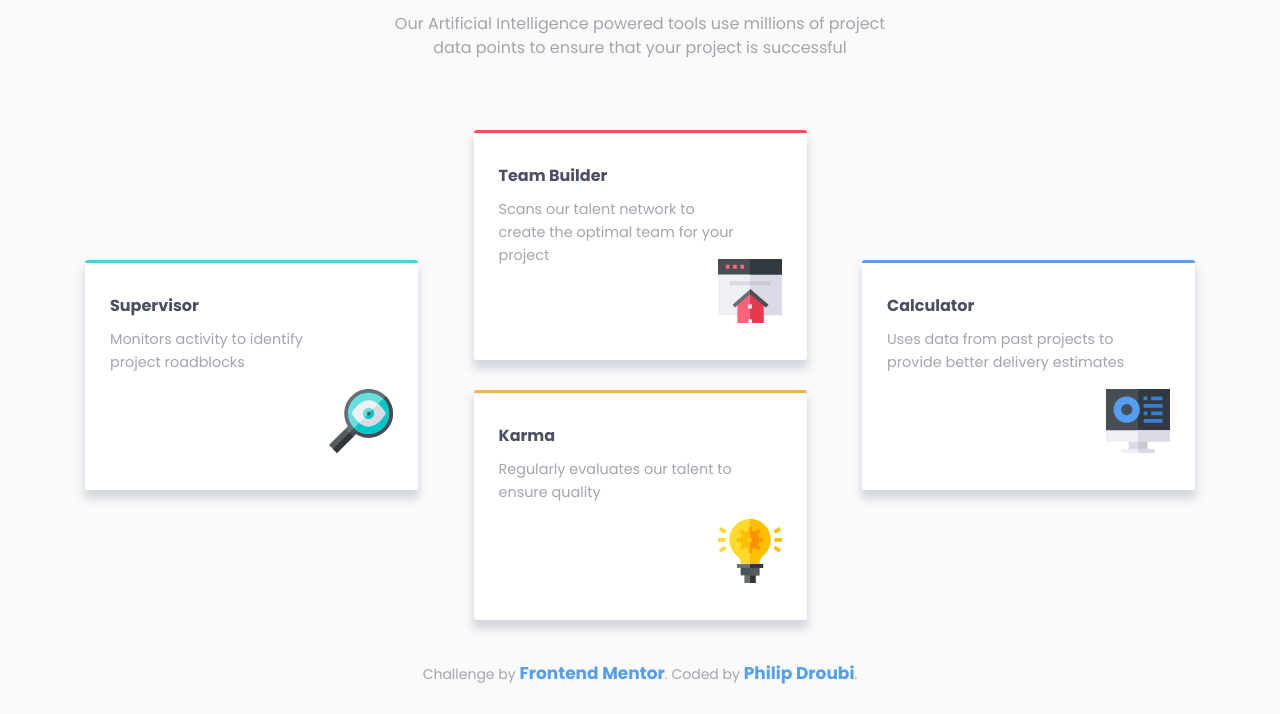
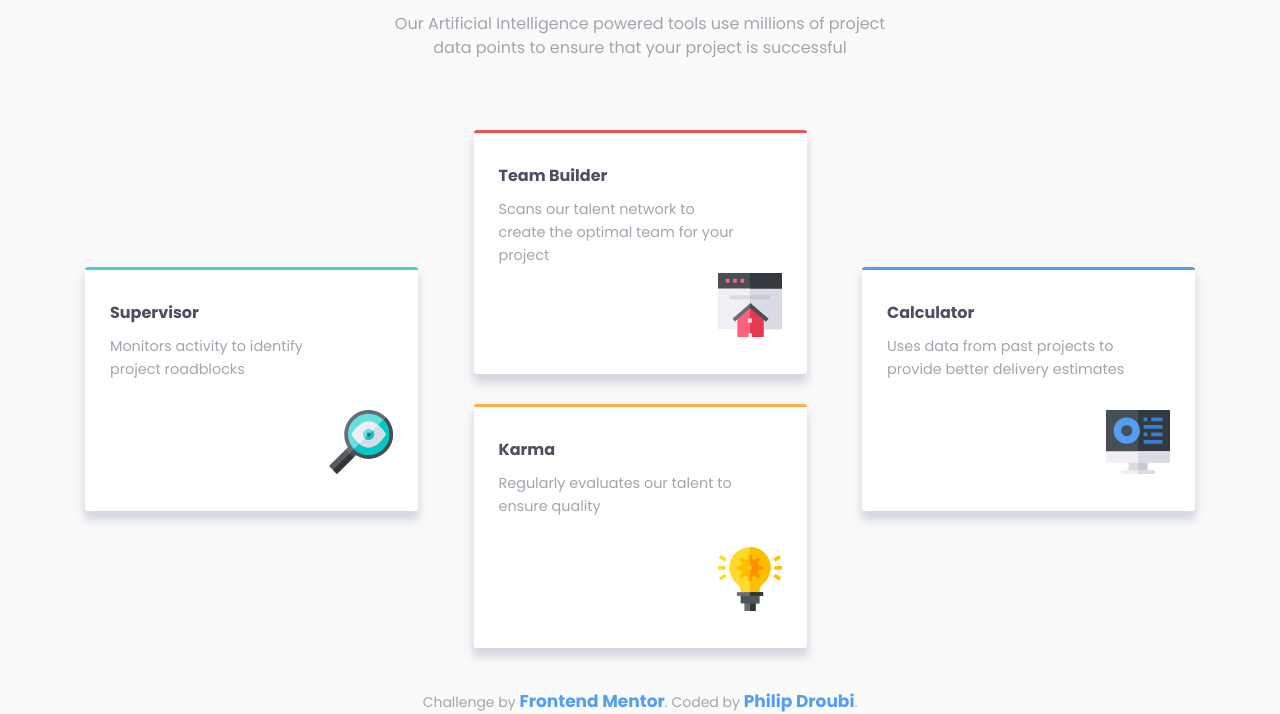
Before and after one commit to Philip-Droubi/four-card-feature-sections, a plain HTML site: page index.html in a window 1280 px wide. Shown: the part 139-853 px from the top of the page. Drawn offline with Linux system fonts and the light colour scheme.

Commit message:
Update four-card-section.css

```diff
--- a/Css/four-card-section.css
+++ b/Css/four-card-section.css
@@ -142,7 +142,7 @@ main .container .card {
   -ms-border-radius: 3px;
   -o-border-radius: 3px;
   box-shadow: 0px 8px 10px 1px hsl(229deg 16% 65% / 39%);
-  height: 230px;
+  height: 244px;
   position: relative;
 }
 main .container .card h4 {
```
